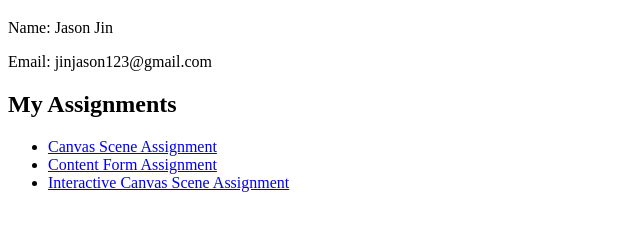
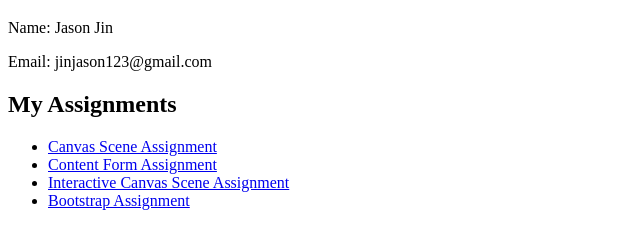
Before and after one commit to JinJason123/jinjason123, a plain HTML site: page index.html in a window 1280 px wide. Shown: the part 61-310 px from the top of the page, without its empty margins (0-640 px from the left). Drawn offline with Linux system fonts and the light colour scheme.

Commit message:
Update index.html

```diff
--- a/index.html
+++ b/index.html
@@ -15,6 +15,7 @@
         <li><a href="canvas/index.html">Canvas Scene Assignment</a></li>
         <li><a href="https://jinjason123.github.io/tip/">Content Form Assignment</a></li>
         <li><a href="https://jinjason123.github.io/Porsche/">Interactive Canvas Scene Assignment</a></li>
+        <li><a href="https://jinjason123.github.io/bootstrap/">Bootstrap Assignment</a></li>
     </ul>
 </body>
 </html>
```
